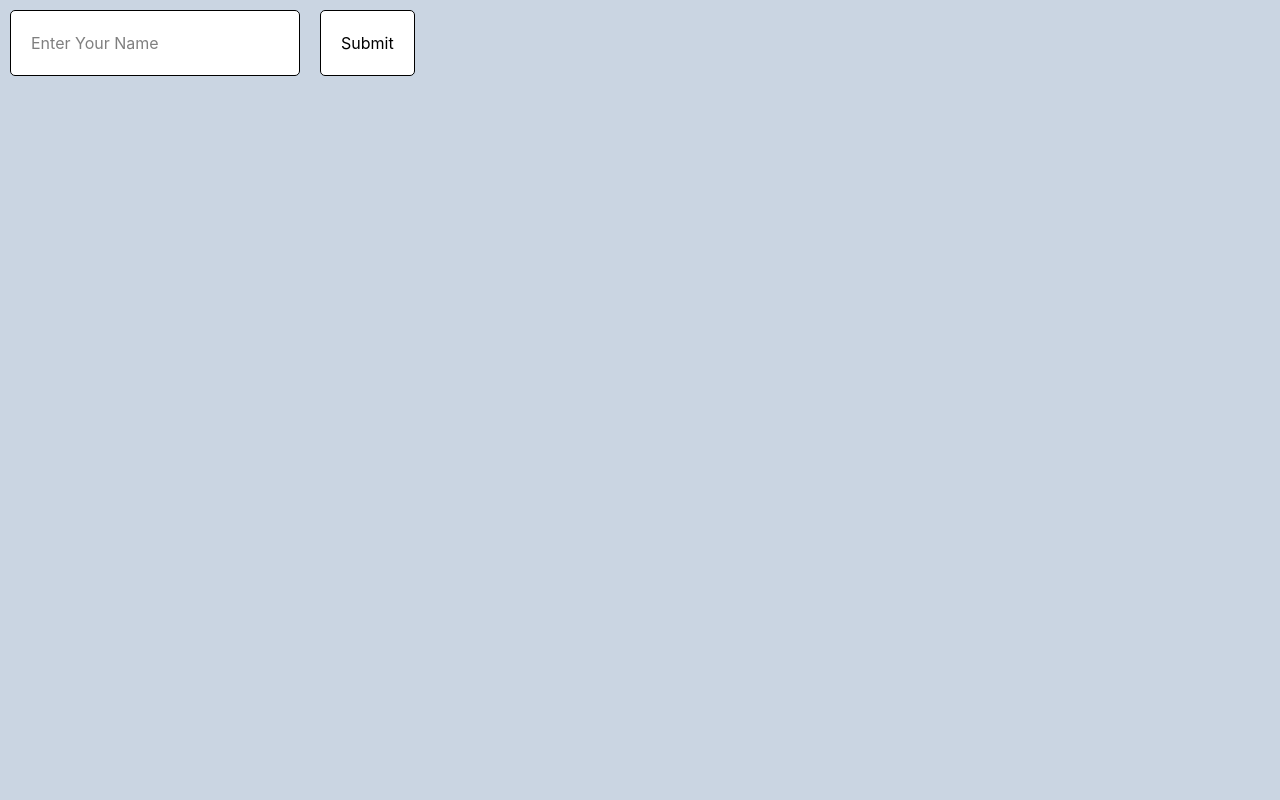
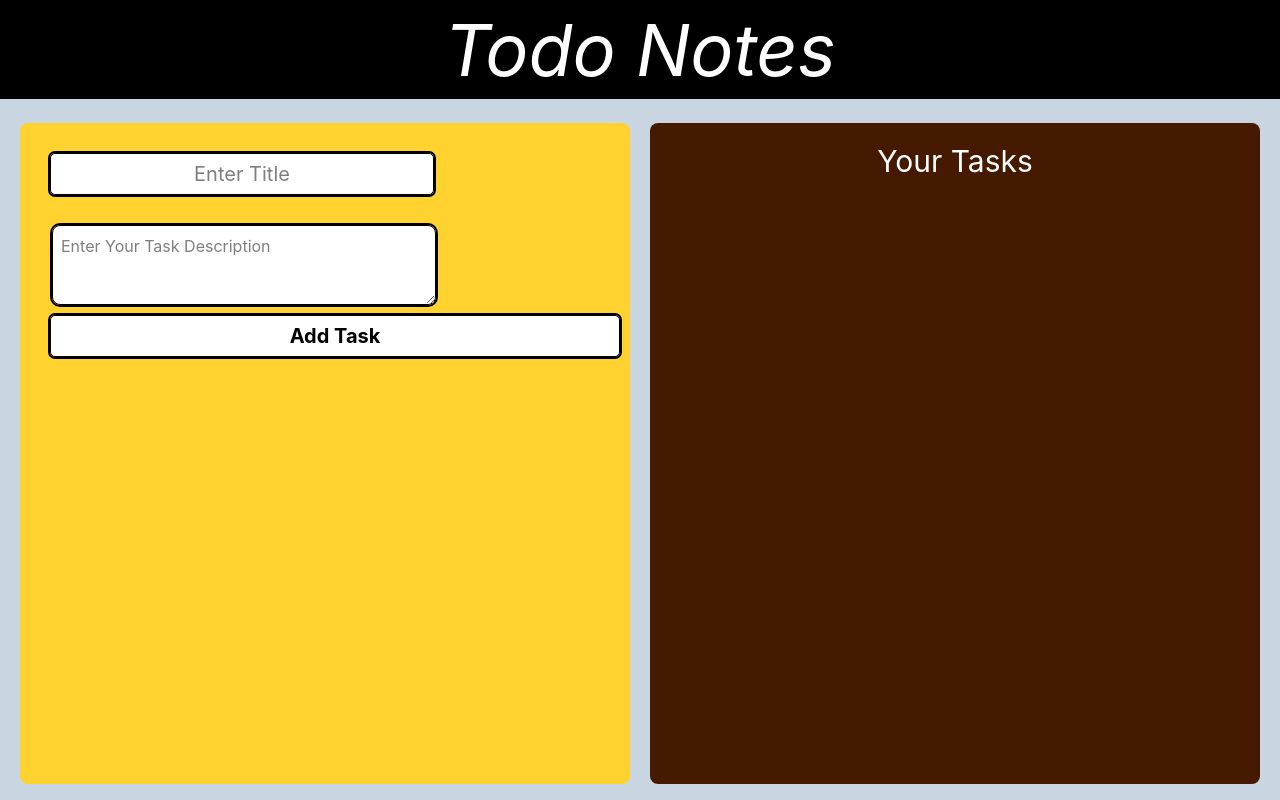
Before and after one commit to MuqsitShafat/ReactJS-with-vite-, a React (Vite) app: page / in a window 1280 px wide. Built offline with nearby package versions, Linux system fonts and the light colour scheme.

Commit message:
Todo Notes project added

```diff
--- a/src/App.jsx
+++ b/src/App.jsx
@@ -35,17 +35,29 @@ function App() {
 // }
 // export default App;
 
-import FormHandling from "./Components/Card/FormHandling";
-import TwoWayBinding from "./Components/Card/TwoWayBinding";
+// import FormHandling from "./Components/Card/FormHandling";
+// import TwoWayBinding from "./Components/Card/TwoWayBinding";
 
 
-function App() {
+// function App() {
+//   return (
+//     <div className="bg-slate-300 h-screen w-full">
+//       {/* <FormHandling /> */}
+//       <TwoWayBinding  />
+//     </div>
+//   );
+// }
+
+// export default App;
+
+import React from 'react'
+import TodoNotes from './Components/Card/TodoNotes';
+const App = () => {
   return (
-    <div className="bg-slate-300 h-screen w-full">
-      {/* <FormHandling /> */}
-      <TwoWayBinding  />
+    <div>
+      <TodoNotes />
     </div>
-  );
+  )
 }
 
-export default App;
+export default App
--- /dev/null
+++ b/src/Components/Card/TodoNotes.jsx
@@ -0,0 +1,74 @@
+import React from "react";
+
+const TodoNotes = () => {
+  const [title, setTitle] = React.useState("");
+  const [description, setDescription] = React.useState("");
+  const [tasks, setTasks] = React.useState([]);
+
+  const onSubmit = (e) => {
+    console.log("form submitted");
+    e.preventDefault();
+    const copytask = [...tasks];
+    copytask.push({
+      title: title,
+      description: description,
+    });
+    console.log(copytask);
+    setTasks(copytask);
+    setTitle("");
+    setDescription("");
+  };
+  return (
+    <div className="bg-slate-300 h-screen w-screen flex flex-col">
+      {/*  Title */}
+
+      <h1 className="bg-black h-[15%] w-full text-white text-center text-7xl justify-around flex items-center italic ">
+        Todo Notes
+      </h1>
+      <div className="flex flex-row m-5 gap-5 h-full ">
+        {/* Entering Tasks */}
+        <div className="flex flex-col mt-1 p-5 bg-amber-300  w-[50%] rounded-lg h-full">
+          <input
+            type="text"
+            placeholder="Enter Title"
+            className="h-10 w-96 mt-5 ml-5 rounded-lg text-center text-xl outline-2"
+            value={title}
+            onChange={(e) => setTitle(e.target.value)}
+          />
+          <textarea
+            placeholder="Enter Your Task Description"
+            className="h-20 w-96 mt-5 ml-3  rounded-lg p-2 text-md border bg-white outline-2"
+            value={description}
+            onChange={(e) => setDescription(e.target.value)}
+          />
+          {/* Submit Button */}
+          <button
+            onClick={(e) => onSubmit(e)}
+            className="flex items-center justify-center h-10 w-full m-5 rounded-lg bg-green-500 text-black text-xl font-bold outline-2  active:scale-95 active:bg-green-600 transition-all"
+          >
+            Add Task
+          </button>
+        </div>
+        {/* Tasks display  */}
+        <div className="flex flex-col mt-1 p-5 bg-amber-950 w-[50%] rounded-lg h-full overflow-auto">
+          <h1 className="text-3xl text-white text-center">Your Tasks</h1>
+          <div className="flex flex-row flex-wrap gap-5 mt-5">
+            {tasks.map((task, idx) => (
+              <div
+                key={idx}
+                className="flex flex-col p-5 bg-slate-300 h-48 w-48 rounded-lg"
+              >
+                <h1 className="text-2xl text-black italic">{task.title}</h1>
+                <p className="text-sm text-black mt-3 flex-1 min-h-0 overflow-y-auto scrollbar-hide break-words ">
+                  {task.description}
+                </p>
+              </div>
+            ))}
+          </div>
+        </div>
+      </div>
+    </div>
+  );
+};
+
+export default TodoNotes;
--- a/src/index.css
+++ b/src/index.css
@@ -7,3 +7,10 @@ input , button{
     border-radius : 5px;
     background-color : white;
 }
+ .scrollbar-hide::-webkit-scrollbar {
+    display: none;
+  }
+  .scrollbar-hide {
+    -ms-overflow-style: none;
+    scrollbar-width: none;
+  }
```
